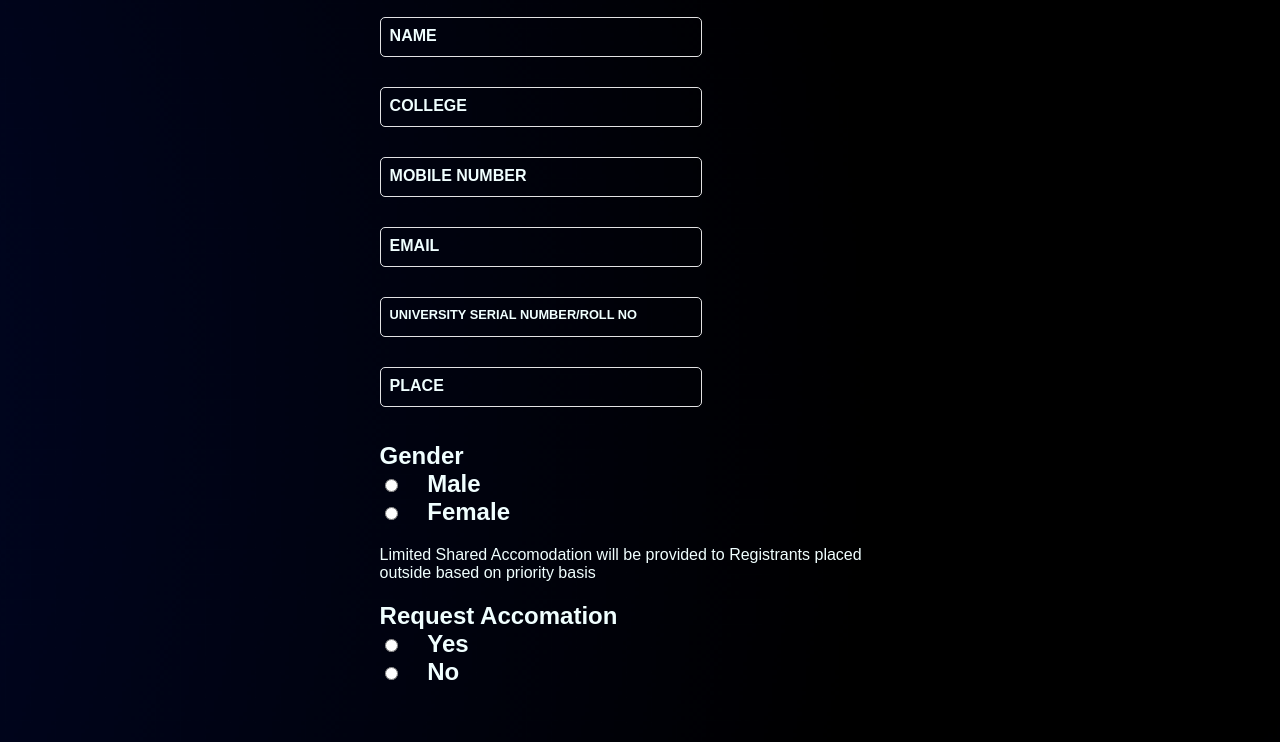
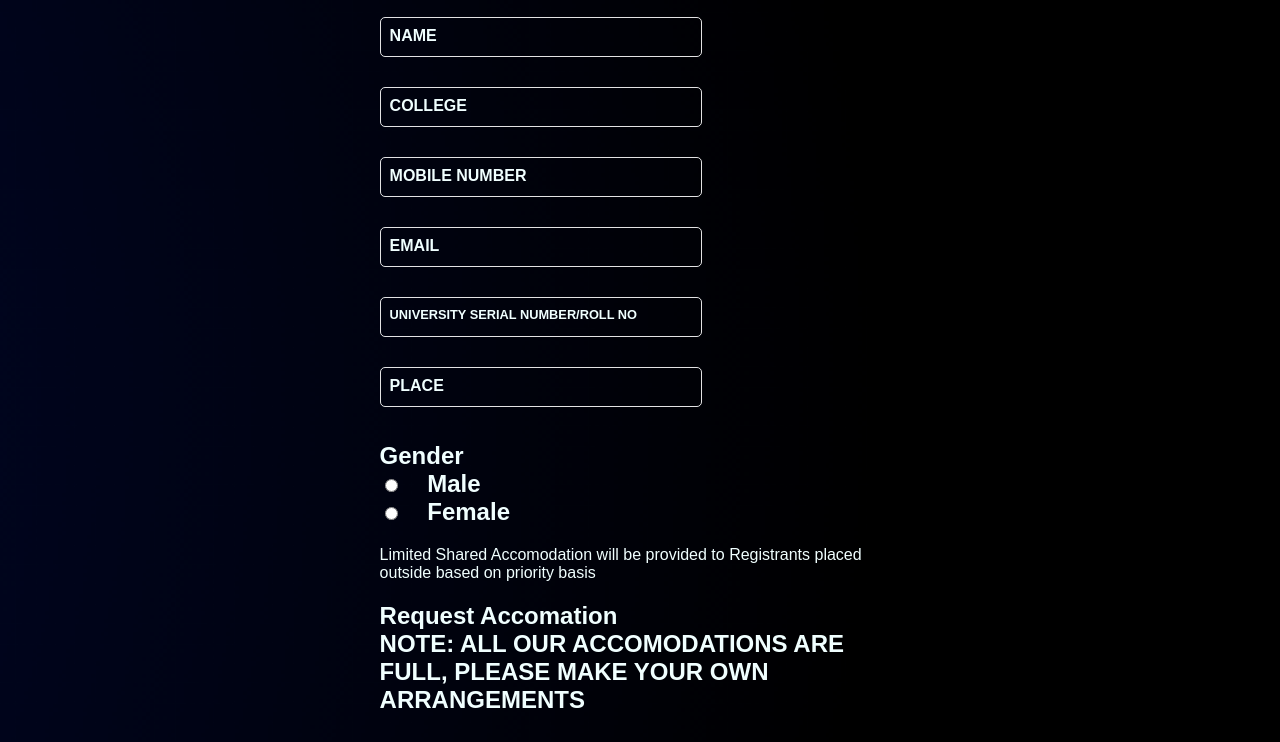
Before and after one commit to V-Pavan-Sastry/iACT2023, a plain HTML site: page regpage.html in a window 1280 px wide. Shown: the part 58-800 px from the top of the page. Drawn offline with nearby package versions, Linux system fonts and the light colour scheme.

Commit message:
Update regpage.html

```diff
--- a/regpage.html
+++ b/regpage.html
@@ -388,10 +388,8 @@
     <input type="radio" name="Gender" value="female">
     <label for="female" style="padding: 20px 20px 20px 20px;">Female</label><br></h2>
     <p>Limited Shared Accomodation will be provided to Registrants placed outside based on priority basis</p>
-    <h2>Request Accomation<br><input type="radio" name="Accomodation" value="yes">
-    <label for="yes" style="padding: 20px 20px 20px 20px;">Yes</label><br>
-    <input type="radio" name="Accomodation" value="no">
-    <label for="no" style="padding: 20px 20px 20px 20px;">No</label><br>
+    <h2>Request Accomation<br>
+ NOTE: ALL OUR ACCOMODATIONS ARE FULL, PLEASE MAKE YOUR OWN ARRANGEMENTS<br>
   </h2>
   <br><br>
   <label class="checkBox"><h2>SELECT EVENTS:</h2><label><br><br>
```
